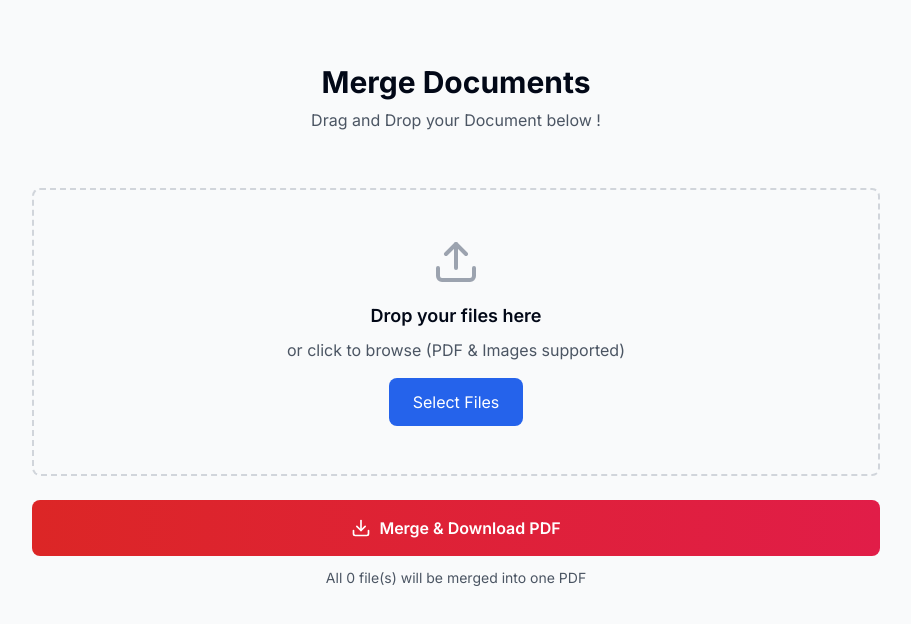
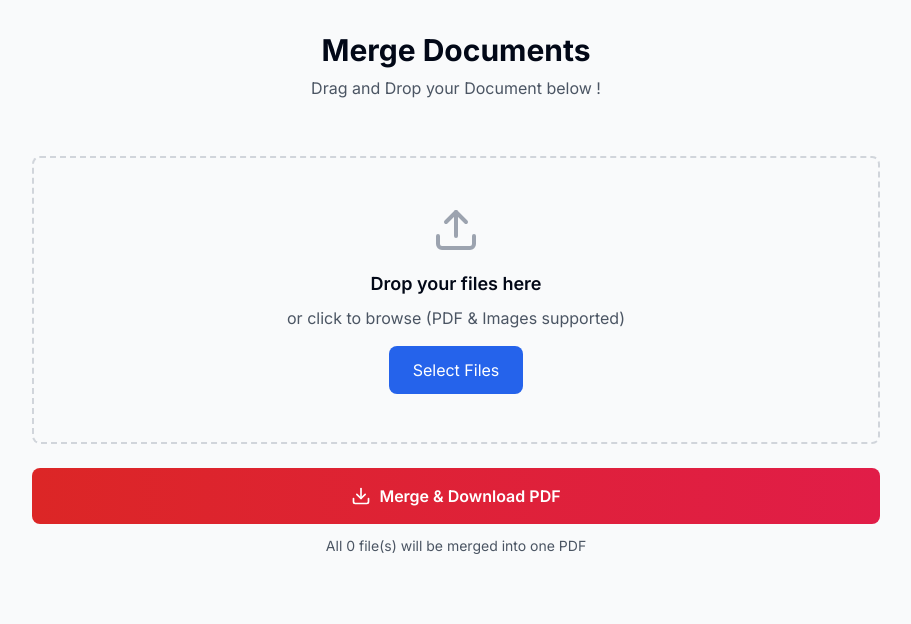
Before and after one commit to WahyuLamani/App-Pramitamanado, a Next.js app: page /merge in a window 1280 px wide. Shown: the top 624 px of the page, without its empty margins (184-1095 px from the left). Built offline with nearby package versions, Linux system fonts and the light colour scheme.

Commit message:
change bug view scrolling

```diff
--- a/components/FileUploader.tsx
+++ b/components/FileUploader.tsx
@@ -370,7 +370,6 @@ export default function MergeAsPDF() {
   const [uploadedFiles, setUploadedFiles] = useState<UploadedFile[]>([]);
 
   return (
-    <div className="min-h-screen bg-gray-50 py-8">
     <div className="max-w-6xl mx-auto px-4">
       <div className="text-center mb-8">
         <h1 className="text-3xl font-bold mb-2">Merge Documents</h1>
@@ -398,6 +397,5 @@ export default function MergeAsPDF() {
         </div>
       )}
     </div>
-    </div>
   );
 }
```
Lines whose indentation alone changed are shown as unchanged.
